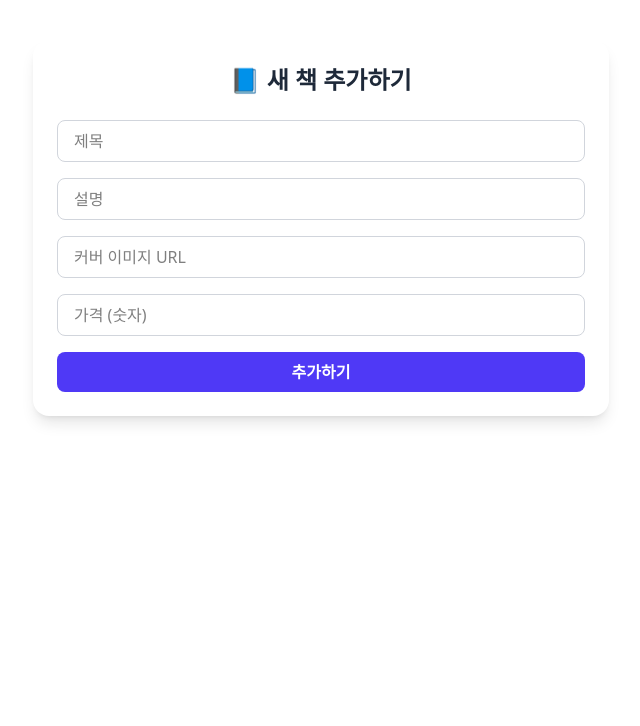
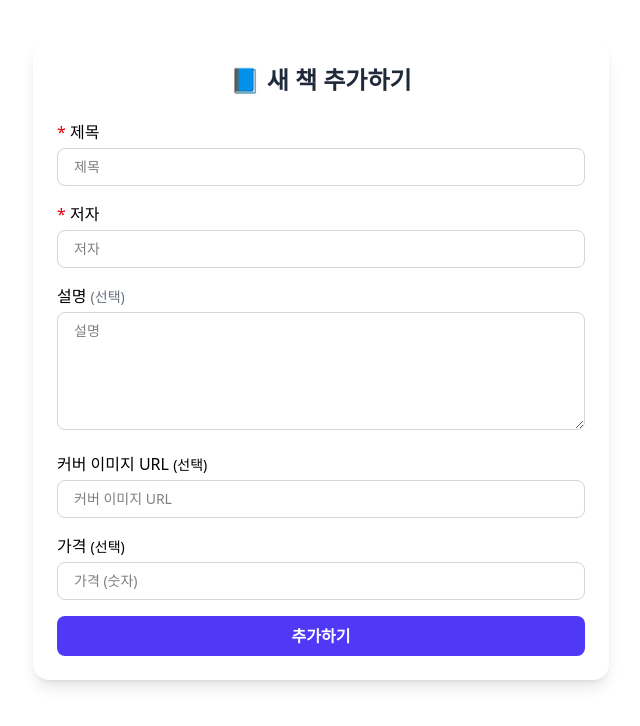
Before and after one commit to fromnowwon/fullstack-crud-book-app, a React (Vite) app in the folder client/: page /add in a window 1280 px wide. Shown: the top 726 px of the page, without its empty margins (319-959 px from the left). Built offline with nearby package versions, Linux system fonts and the light colour scheme; no server answers.

Commit message:
feat: author 필드 추가 및 스타일 개선

```diff
--- a/client/src/pages/Add.tsx
+++ b/client/src/pages/Add.tsx
@@ -6,14 +6,22 @@ const API_URL = import.meta.env.VITE_API_URL || "http://localhost:8801";
 export default function Add() {
   const [book, setBook] = useState({
     title: "",
+    author: "",
     desc: "",
     cover: "",
     price: null,
   });
 
+  const [errors, setErrors] = useState({
+    title: "",
+    author: "",
+  });
+
   const navigate = useNavigate();
 
-  const handleChange = (e: React.ChangeEvent<HTMLInputElement>) => {
+  const handleChange = (
+    e: React.ChangeEvent<HTMLInputElement | HTMLTextAreaElement>
+  ) => {
     setBook((prev) => ({
       ...prev,
       [e.target.name]:
@@ -21,8 +29,21 @@ export default function Add() {
     }));
   };
 
+  const validate = () => {
+    const newErrors = {
+      title: book.title.trim() === "" ? "제목은 필수입니다." : "",
+      author: book.author.trim() === "" ? "저자는 필수입니다." : "",
+    };
+    setErrors(newErrors);
+    return !newErrors.title && !newErrors.author;
+  };
+
   const handleClick = async (e: React.MouseEvent<HTMLButtonElement>) => {
     e.preventDefault();
+
+    if (!validate()) {
+      return;
+    }
 
     try {
       await fetch(`${API_URL}/books`, {
@@ -45,38 +66,84 @@ export default function Add() {
       </h1>
 
       <div className="space-y-4">
+        <label className="block">
+          <span className="text-red-600">*</span> 제목
           <input
             type="text"
             name="title"
             placeholder="제목"
+            value={book.title}
             onChange={handleChange}
-          className="w-full border border-gray-300 rounded-lg px-4 py-2 focus:outline-none focus:ring-2 focus:ring-blue-400"
+            className={`w-full border rounded-lg px-4 py-2 mt-1 text-sm focus:outline-none focus:ring-2 ${
+              errors.title
+                ? "border-red-500 focus:ring-red-400"
+                : "border-gray-300 focus:ring-blue-400"
+            }`}
           />
+          {errors.title && (
+            <p className="text-red-600 text-sm mt-1">{errors.title}</p>
+          )}
+        </label>
+
+        <label className="block">
+          <span className="text-red-600">*</span> 저자
           <input
             type="text"
+            name="author"
+            placeholder="저자"
+            value={book.author}
+            onChange={handleChange}
+            className={`w-full border rounded-lg px-4 py-2 mt-1 text-sm focus:outline-none focus:ring-2 ${
+              errors.author
+                ? "border-red-500 focus:ring-red-400"
+                : "border-gray-300 focus:ring-blue-400"
+            }`}
+          />
+          {errors.author && (
+            <p className="text-red-600 text-sm mt-1">{errors.author}</p>
+          )}
+        </label>
+
+        <label className="block">
+          설명 <span className="text-sm text-gray-500">(선택)</span>
+          <textarea
             name="desc"
             placeholder="설명"
+            value={book.desc}
             onChange={handleChange}
-          className="w-full border border-gray-300 rounded-lg px-4 py-2 focus:outline-none focus:ring-2 focus:ring-blue-400"
+            className="w-full border border-gray-300 rounded-lg px-4 py-2 mt-1 text-sm focus:outline-none focus:ring-2 focus:ring-blue-400 resize-y"
+            rows={5}
           />
+        </label>
+
+        <label className="block">
+          커버 이미지 URL <span className="text-sm">(선택)</span>
           <input
             type="text"
             name="cover"
             placeholder="커버 이미지 URL"
+            value={book.cover}
             onChange={handleChange}
-          className="w-full border border-gray-300 rounded-lg px-4 py-2 focus:outline-none focus:ring-2 focus:ring-blue-400"
+            className="w-full border border-gray-300 rounded-lg px-4 py-2 mt-1 text-sm focus:outline-none focus:ring-2 focus:ring-blue-400"
           />
+        </label>
+
+        <label className="block">
+          가격 <span className="text-sm">(선택)</span>
           <input
             type="number"
             name="price"
             placeholder="가격 (숫자)"
+            value={book.price ?? ""}
             onChange={handleChange}
-          className="w-full border border-gray-300 rounded-lg px-4 py-2 focus:outline-none focus:ring-2 focus:ring-blue-400"
+            min={0}
+            className="w-full border border-gray-300 rounded-lg px-4 py-2 mt-1 text-sm focus:outline-none focus:ring-2 focus:ring-blue-400"
           />
+        </label>
 
         <button
           onClick={handleClick}
-          className="w-full bg-indigo-600 text-white font-semibold py-2 rounded-lg hover:bg-indigo-700 transition curtor-pointer"
+          className="w-full bg-indigo-600 text-white font-semibold py-2 rounded-lg hover:bg-indigo-700 transition cursor-pointer"
         >
           추가하기
         </button>
--- a/client/src/pages/Books.tsx
+++ b/client/src/pages/Books.tsx
@@ -24,6 +24,9 @@ export default function Books() {
   }, []);
 
   const handleDelete = async (id: number) => {
+    const confirmed = window.confirm("정말 삭제하시겠습니까?");
+    if (!confirmed) return;
+
     try {
       const response = await fetch(`${API_URL}/books/${id}`, {
         method: "DELETE",
@@ -57,7 +60,7 @@ export default function Books() {
                   <img
                     src={book.cover}
                     alt={book.title}
-                    className="object-cover h-full w-full"
+                    className="h-full w-auto object-contain"
                     onError={() => handleImageError(book.id)}
                   />
                 ) : (
@@ -69,23 +72,32 @@ export default function Books() {
                 <h2 className="text-xl font-semibold text-gray-800 mb-1">
                   {book.title}
                 </h2>
-                <p className="text-gray-600 text-sm mb-2 line-clamp-2">
-                  📖 {book.desc}
-                </p>
 
-                <span className="font-medium block">₩ {book.price}</span>
+                <p className="text-gray-700 text-sm mb-2">{book.author}</p>
+
+                {book.desc?.trim() && (
+                  <p className="text-gray-600 text-sm mb-2 line-clamp-2">
+                    📖 {book.desc}
+                  </p>
+                )}
+
+                {book.price !== null && book.price !== undefined && (
+                  <span className="font-medium block">
+                    ₩ {book.price.toLocaleString()}원
+                  </span>
+                )}
               </div>
 
               <div className="flex justify-between mt-4">
                 <button
                   onClick={() => handleDelete(book.id)}
-                  className="px-4 py-1 bg-gray-400 text-white rounded hover:bg-gray-500 cursor-pointer"
+                  className="flex items-center px-4 py-1 bg-gray-400 text-white text-sm rounded hover:bg-gray-500 cursor-pointer"
                 >
                   삭제
                 </button>
                 <Link
                   to={`/update/${book.id}`}
-                  className="px-4 py-1 bg-indigo-600 text-white rounded hover:bg-indigo-700"
+                  className="flex items-center px-4 py-1 bg-indigo-600 text-white text-sm rounded hover:bg-indigo-700"
                 >
                   수정
                 </Link>
--- a/client/src/pages/Update.tsx
+++ b/client/src/pages/Update.tsx
@@ -1,4 +1,4 @@
-import { useState } from "react";
+import { useEffect, useState } from "react";
 import { useLocation, useNavigate } from "react-router-dom";
 
 const API_URL = import.meta.env.VITE_API_URL || "http://localhost:8801";
@@ -6,8 +6,9 @@ const API_URL = import.meta.env.VITE_API_URL || "http://localhost:8801";
 export default function Update() {
   const [book, setBook] = useState({
     title: "",
+    author: "",
     desc: "",
-    cover: null,
+    cover: "",
     price: null,
   });
 
@@ -15,7 +16,23 @@ export default function Update() {
   const location = useLocation();
   const bookId = location.pathname.split("/")[2];
 
-  const handleChange = (e: React.ChangeEvent<HTMLInputElement>) => {
+  useEffect(() => {
+    const fetchBook = async () => {
+      try {
+        const res = await fetch(`${API_URL}/books/${bookId}`);
+        const data = await res.json();
+        setBook(data);
+      } catch (error) {
+        console.error("Failed to fetch book:", error);
+      }
+    };
+
+    fetchBook();
+  }, [bookId]);
+
+  const handleChange = (
+    e: React.ChangeEvent<HTMLInputElement | HTMLTextAreaElement>
+  ) => {
     setBook((prev) => ({
       ...prev,
       [e.target.name]:
@@ -51,20 +68,31 @@ export default function Update() {
           type="text"
           name="title"
           placeholder="제목"
+          value={book.title}
           onChange={handleChange}
           className="w-full border border-gray-300 rounded-lg px-4 py-2 focus:outline-none focus:ring-2 focus:ring-blue-400"
         />
         <input
           type="text"
+          name="author"
+          placeholder="저자"
+          value={book.author}
+          onChange={handleChange}
+          className="w-full border border-gray-300 rounded-lg px-4 py-2 focus:outline-none focus:ring-2 focus:ring-blue-400"
+        />
+        <textarea
           name="desc"
           placeholder="설명"
+          value={book.desc}
           onChange={handleChange}
-          className="w-full border border-gray-300 rounded-lg px-4 py-2 focus:outline-none focus:ring-2 focus:ring-blue-400"
+          className="w-full border border-gray-300 rounded-lg px-4 py-2 focus:outline-none focus:ring-2 focus:ring-blue-400 resize-y"
+          rows={5}
         />
         <input
           type="text"
           name="cover"
           placeholder="커버 이미지 URL"
+          value={book.cover}
           onChange={handleChange}
           className="w-full border border-gray-300 rounded-lg px-4 py-2 focus:outline-none focus:ring-2 focus:ring-blue-400"
         />
@@ -72,13 +100,15 @@ export default function Update() {
           type="number"
           name="price"
           placeholder="가격 (숫자)"
+          value={book.price ?? ""}
           onChange={handleChange}
+          min={0}
           className="w-full border border-gray-300 rounded-lg px-4 py-2 focus:outline-none focus:ring-2 focus:ring-blue-400"
         />
 
         <button
           onClick={handleClick}
-          className="w-full bg-indigo-600 text-white font-semibold py-2 rounded-lg hover:bg-indigo-700 transition curtor-pointer"
+          className="w-full bg-indigo-600 text-white font-semibold py-2 rounded-lg hover:bg-indigo-700 transition cursor-pointer"
         >
           저장하기
         </button>
--- a/client/src/types/book.ts
+++ b/client/src/types/book.ts
@@ -1,6 +1,7 @@
 export interface Book {
   id: number;
   title: string;
+  author?: string;
   desc: string;
   cover?: string;
   price?: number;
```
Also changed, not shown: 1 other file (tests, documents, lock files or other folders). Lines whose indentation alone changed are shown as unchanged.
